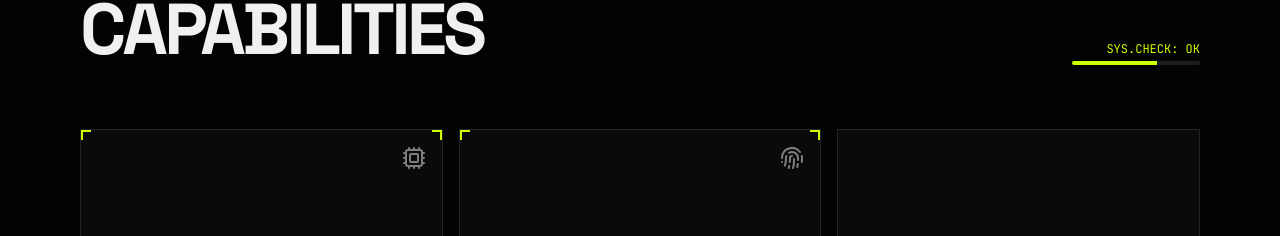
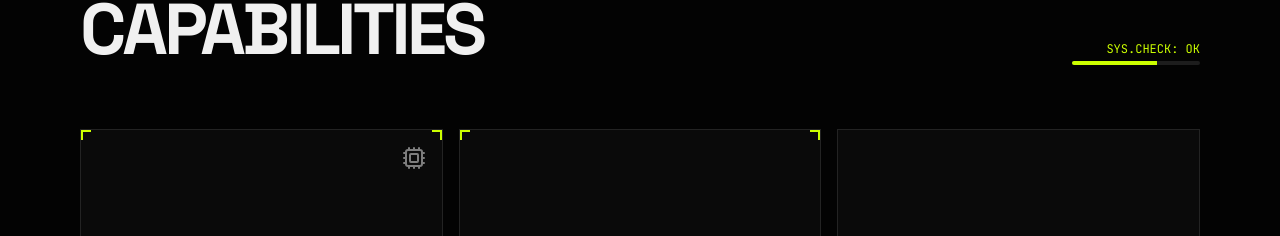
Before and after one commit to shashanka2a/Liftoff-v2, a Next.js app: page / in a window 1280 px wide. Shown: the part 1378-1614 px from the top of the page. Built offline with nearby package versions, Linux system fonts and the light colour scheme.

Commit message:
update:3

```diff
--- a/components/Services.tsx
+++ b/components/Services.tsx
@@ -1,7 +1,7 @@
 "use client";
 
 import { useEffect, useRef } from "react";
-import { Cpu, Fingerprint } from "lucide-react";
+import { Cpu } from "lucide-react";
 
 export default function Services() {
   const svgRefs = useRef<(SVGSVGElement | null)[]>([]);
@@ -123,9 +123,6 @@ export default function Services() {
 
         {/* Card 2: Brand */}
         <div className="group relative bg-[#0A0A0A] border border-white/10 p-8 rounded-none md:col-span-1 hover:bg-[#CCFF00] hover:text-black transition-all duration-500 overflow-hidden hover-trigger flex flex-col justify-between">
-          <div className="absolute top-0 right-0 p-4 opacity-50">
-            <Fingerprint className="w-6 h-6" />
-          </div>
 
           <div className="w-full h-48 flex items-center justify-center my-auto relative z-10">
             <svg
```
